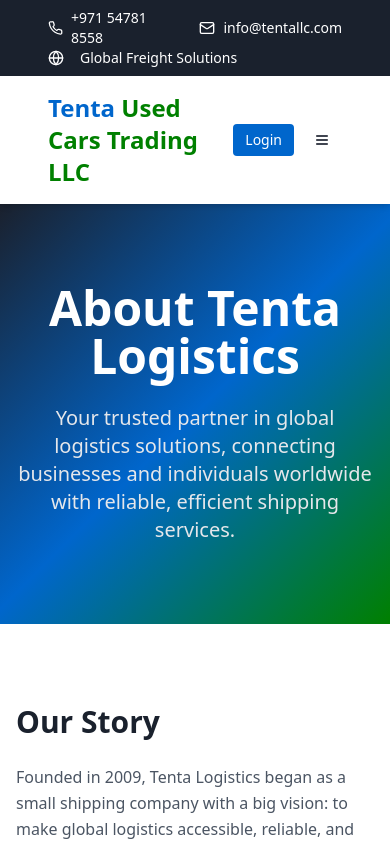
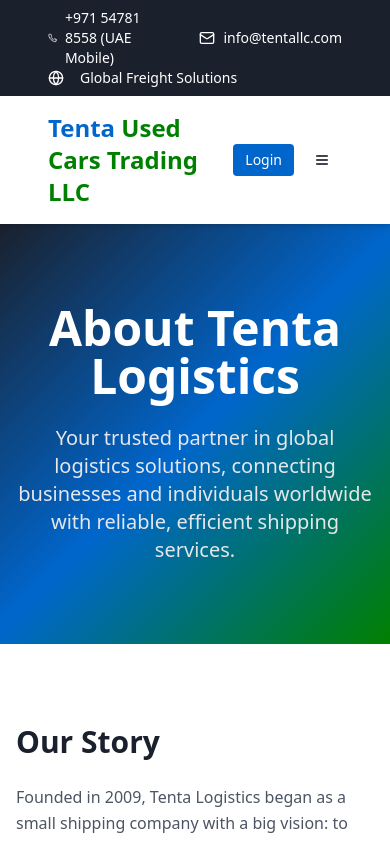
Before and after one commit to alexea45/tenta, a React (Vite) app: page /about in a window 390 px wide. Shown: the top 841 px of the page. Built offline with nearby package versions, Linux system fonts and the light colour scheme.

Commit message:
Add UAE Mobile clarification to header phone number
- Add (UAE Mobile) label next to phone number in top contact bar
- Helps users understand which number they're calling

```diff
--- a/src/components/Header.tsx
+++ b/src/components/Header.tsx
@@ -29,7 +29,7 @@ export const Header = () => {
           <div className="flex items-center gap-6">
             <a href="tel:+971547818558" className="flex items-center gap-2 hover:text-logistics-blue transition-colors">
               <Phone size={16} />
-              +971 54781 8558
+              +971 54781 8558 (UAE Mobile)
             </a>
             <a href="mailto:info@tentallc.com" className="flex items-center gap-2 hover:text-logistics-blue transition-colors">
               <Mail size={16} />
```
